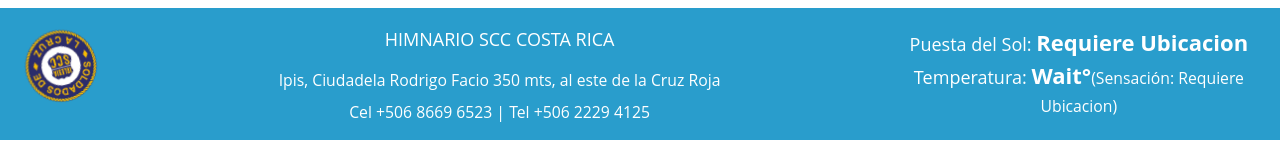
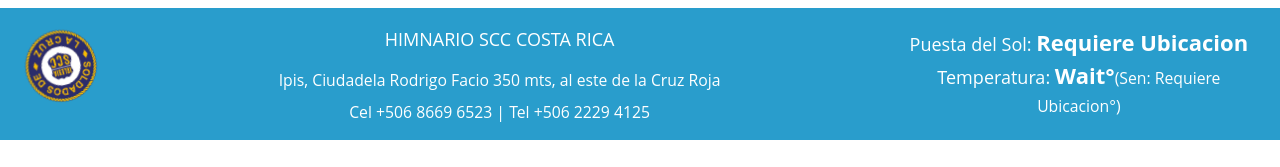
Before and after one commit to jromeroblessed/anthem-master, a React (Create React App) app: page / in a window 1280 px wide. Shown: the top 167 px of the page. Built offline with nearby package versions, Linux system fonts and the light colour scheme; no server answers.

Commit message:
Correccion

```diff
--- a/src/components/Header.js
+++ b/src/components/Header.js
@@ -4,13 +4,6 @@ import HymnalContext from '../context/Hymnal/HymnalContext'
 import moment from 'moment';
 
 export default function Header() {
-  //const hymnalContext = useContext(HymnalContext);
-  const hSunset = (hour) => {
-
-    //let l = !!hour ? moment(hour,"HH:mm:ss").add(moment().utcOffset()/60,'hour').format("hh:mm:ss") : "Requiere Ubicación";
-    //return l;
-  }
-
   const { sunset, getSunset} = useContext(HymnalContext);
   const [hour, setHour] = useState('Requiere Ubicacion');
   const [feelsLike, setFeelsLike] = useState('Requiere Ubicacion');
@@ -60,10 +53,10 @@ export default function Header() {
                         <small><div className="bold text-left pb-2 pt-0 mt-0">Cel +506 8669 6523 | Tel +506 2229 4125</div></small>
                       </center>
                     </div>
-                    <div className="col-sm-4 col-md-4 ">
+                    <div className="col-sm-4 col-md-4 " id="temper">
                       <center >
                         <div className="bold p-0">Puesta del Sol: <b className='red'>{hour}</b></div>
-                        <div className="bold p-0">Temperatura: <b className='red'>{temperature}°</b><small>(Sensación: {feelsLike})</small></div>
+                        <div className="bold p-0">Temperatura: <b className='red'>{temperature}°</b><small>(Sen: {feelsLike}°)</small></div>
                       </center>
                     </div>
                   </div>
--- a/src/components/HymnalList.js
+++ b/src/components/HymnalList.js
@@ -91,7 +91,7 @@ const HymnalList = () => {
               </h2>
               <div id={"collapse"+hymnal.id} className="accordion-collapse collapse" aria-labelledby={"heading"+hymnal.id} data-bs-parent={"accordion"+hymnal.id} >
                 <div className="accordion-body  p-0 m-0">
-                <label className="form-label">Tamaño de Letra</label>
+                <label className="form-label">(Pista) Dar click a la Letra</label>
                 <input type="range" className="form-range" min="14" max="28" onChange={e => setTextSize(+e.target.value)} id="customRange2" value={textSize} />
                   <a
                       className='list-group-item list-group-item-action text-center'
```
